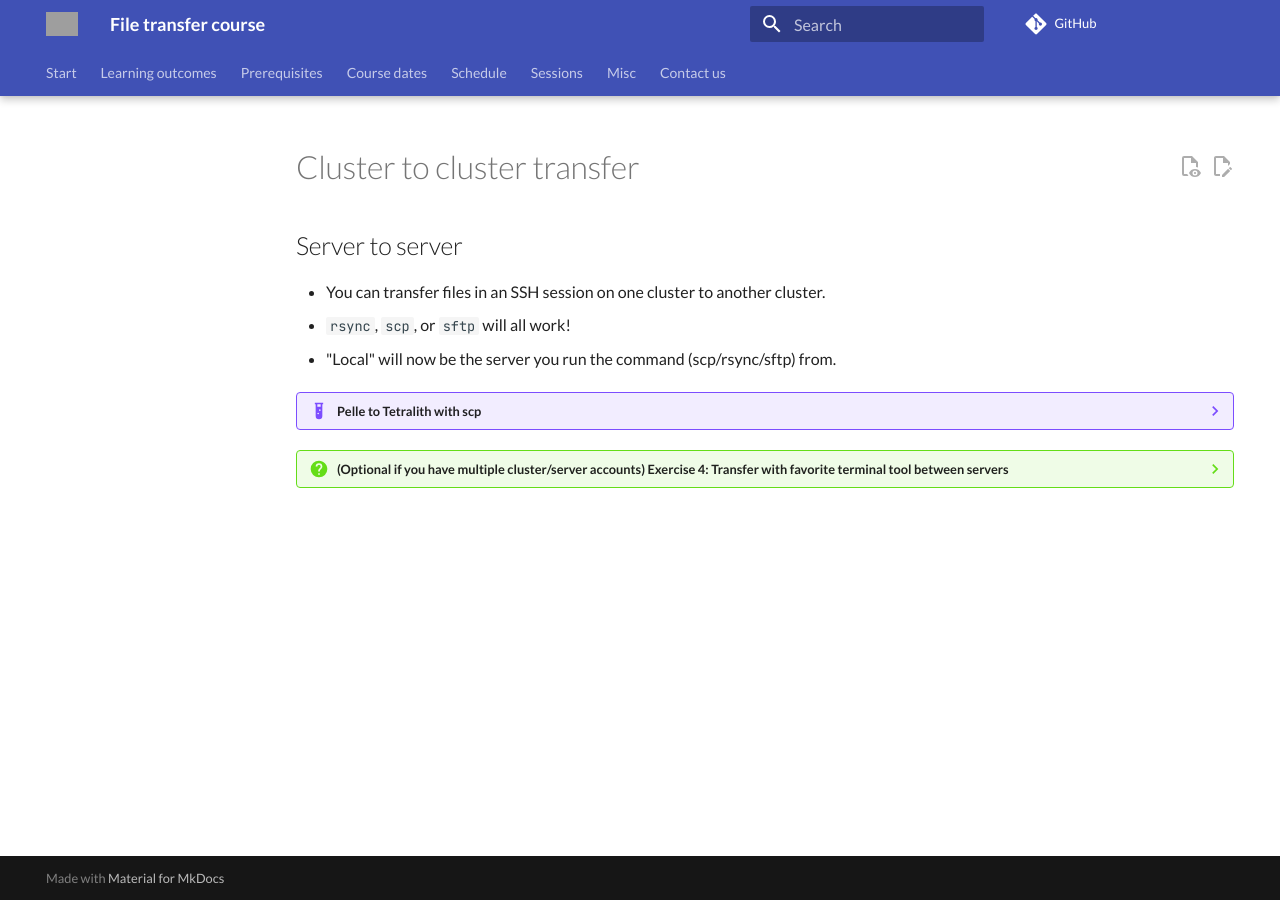
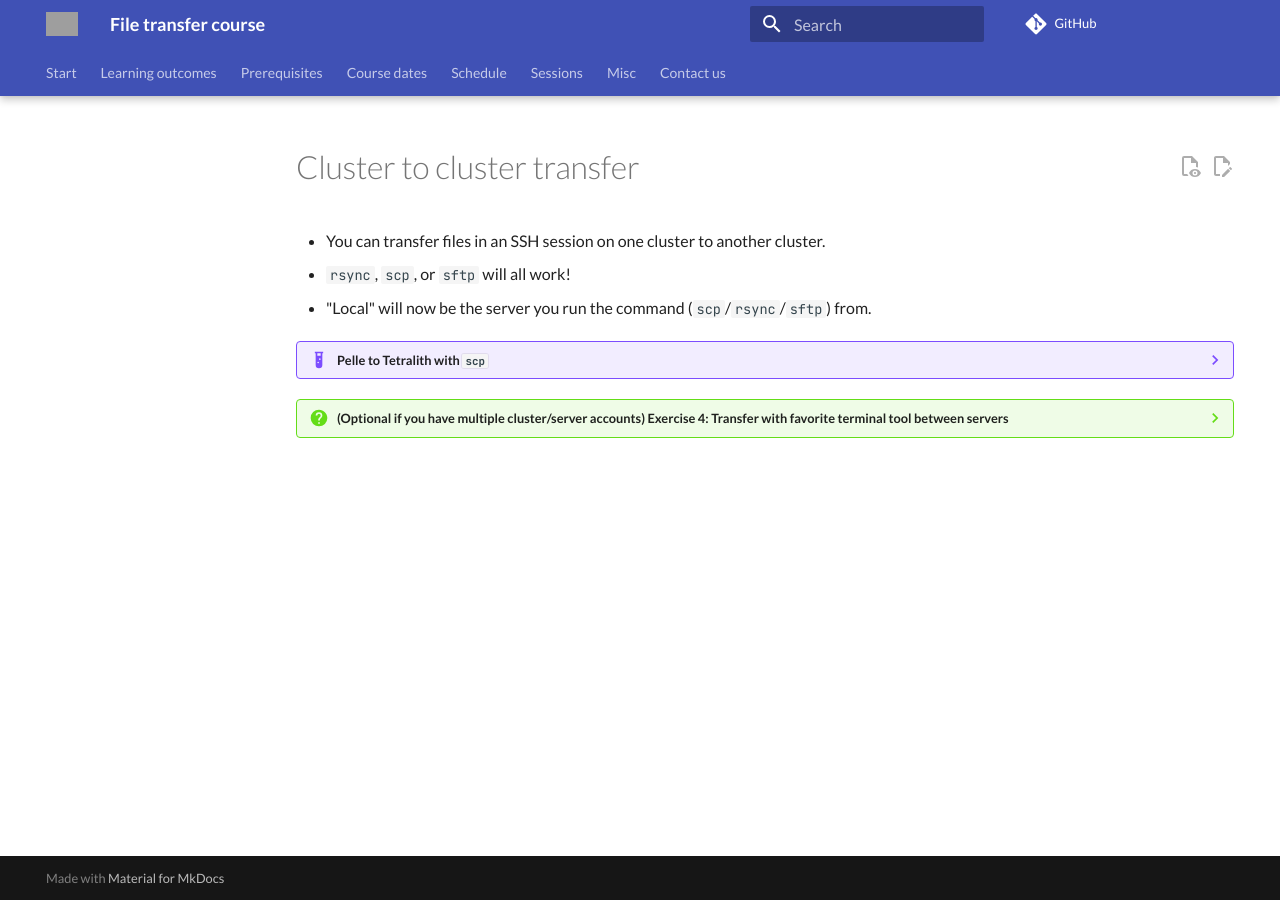
Before and after one commit to UPPMAX/naiss_file_transfer_course, an MkDocs documentation site: the page built from docs/sessions/cluster2cluster/README.md, in a window 1280 px wide. Built offline with MkDocs 1.6.1 and Material for MkDocs 9.7.7, drawn with Linux system fonts in a browser that asks for light colours; comment, search, counter and statistics services are not loaded; grey boxes are pictures that could not be loaded.

Commit message:
elab cluster2cluster

```diff
--- a/docs/sessions/cluster2cluster/README.md
+++ b/docs/sessions/cluster2cluster/README.md
@@ -1,17 +1,16 @@
 # Cluster to cluster transfer
-
-## Server to server
 
 - You can transfer files in an SSH session on one cluster to another cluster.
 - ``rsync``, ``scp``, or ``sftp`` will all work!
-- "Local" will now be the server you run the command (scp/rsync/sftp) from.
+- "Local" will now be the server you run the command (``scp``/``rsync``/``sftp``) from.
 
-??? example "Pelle to Tetralith with scp"
+??? example "Pelle to Tetralith with ``scp``"
 
     - Log in to Pelle
     - Choose or create the file "localfile"
 
     - ``scp localfile x_nisse@tetralith.nsc.liu.se:~/``
+    - Check in another ssh session for Tetralith, it is there.
 
 ???- question "(Optional if you have multiple cluster/server accounts) Exercise 4: Transfer with favorite terminal tool between servers"
 
```
